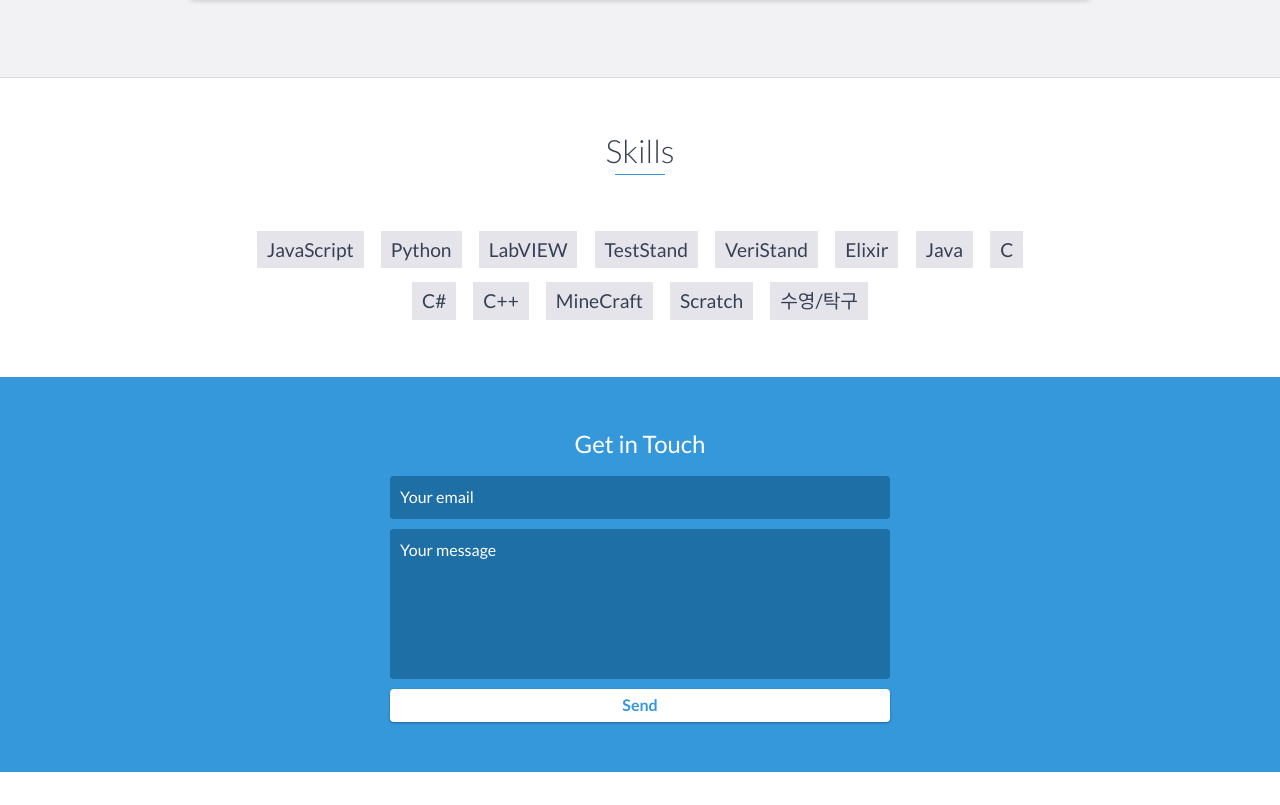
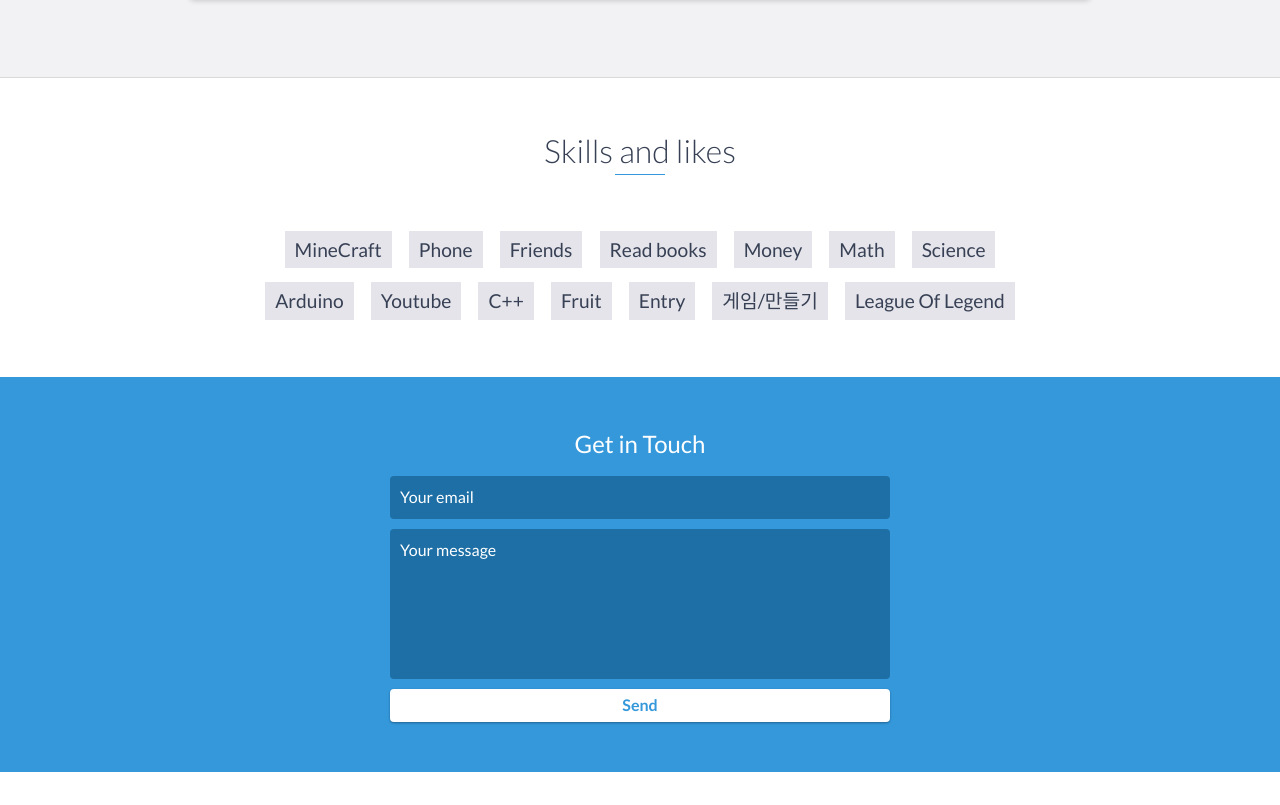
Before and after one commit to Geonhee08/Geonhee08.github.io, a website: page index.html in a window 1280 px wide. Shown: the part 3244-4049 px from the top of the page. Drawn offline with nearby package versions, Linux system fonts and the light colour scheme.

Commit message:
change skills and likes

```diff
--- a/index.html
+++ b/index.html
@@ -193,21 +193,22 @@
     <!-- End #projects -->
 
     <div id="skills">
-        <h2 class="heading">Skills</h2>
+        <h2 class="heading">Skills and likes</h2>
         <ul>
-            <li>JavaScript</li>
-            <li>Python</li>
-            <li>LabVIEW</li>
-            <li>TestStand</li>
-            <li>VeriStand</li>
-            <li>Elixir</li>
-            <li>Java</li>
-            <li>C</li>
-            <li>C#</li>
+            <li>MineCraft</li>
+            <li>Phone</li>
+            <li>Friends</li>
+            <li>Read books</li>
+            <li>Money</li>
+            <li>Math</li>
+            <li>Science</li>
+            <li>Arduino</li>
+            <li>Youtube</li>
             <li>C++</li>
-            <li>MineCraft</li>
-            <li>Scratch</li>
-            <li>수영/탁구</li>
+            <li>Fruit</li>
+            <li>Entry</li>
+            <li>게임/만들기</li>
+            <li>League Of Legend</li>
         </ul>
     </div>
     <!-- End #skills -->
```
